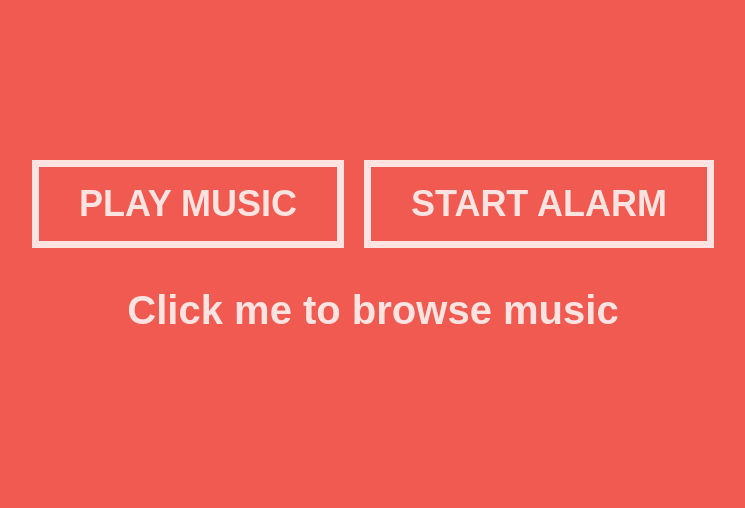
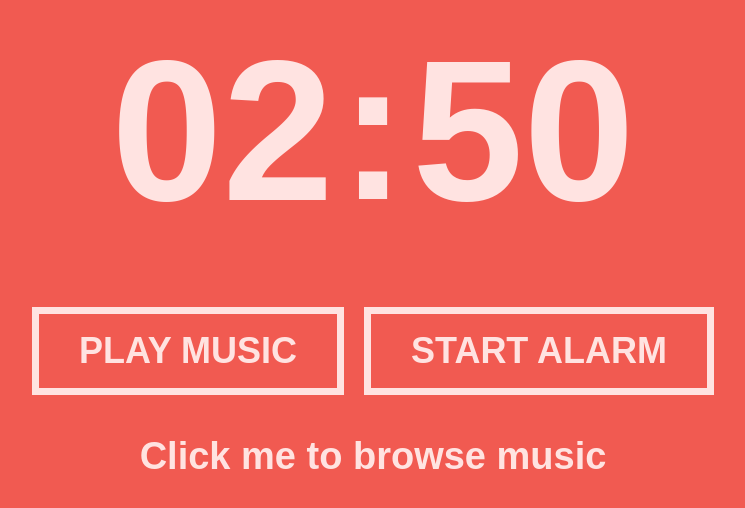
Before and after one commit to lomeat/tiny-alarm, a React (Create React App) app: page / in a window 1280 px wide. Shown: the part 154-662 px from the top of the page, without its empty margins (267-1012 px from the left). Built offline with nearby package versions, Linux system fonts and the light colour scheme; what webfontloader would draw is missing.

Commit message:
add time clock

```diff
--- a/src/App.js
+++ b/src/App.js
@@ -1,6 +1,7 @@
 import React from "react";
 
 import { ControlPanel } from "./ControlPanel";
+import { Clock } from "./Clock";
 
 export const App = () => {
   const [isMusicPlaying, setIsMusicPlaying] = React.useState(false);
@@ -19,6 +20,7 @@ export const App = () => {
 
   return (
     <>
+      <Clock />
       <ControlPanel
         isMusicPlaying={isMusicPlaying}
         toggleMusicPlaying={toggleMusicPlaying}
--- /dev/null
+++ b/src/Clock.js
@@ -0,0 +1,43 @@
+import React from "react";
+import styled from "styled-components";
+
+const time = {
+  hours: Array.from({ length: 24 }, (a, i) => (i < 10 ? "0" + i : i)),
+  minutes: Array.from({ length: 12 }, (a, i) =>
+    i * 5 < 10 ? "0" + i * 5 : i * 5
+  ),
+};
+
+export const Clock = () => {
+  const [hour, setHour] = React.useState(time.hours[2]);
+  const [minute, setMinute] = React.useState(time.minutes[10]);
+
+  return (
+    <Wrapper>
+      <Value>{hour}</Value>
+      <Colon>:</Colon>
+      <Value>{minute}</Value>
+    </Wrapper>
+  );
+};
+
+const Wrapper = styled.div`
+  display: flex;
+  font-size: 200px;
+  justify-content: center;
+  padding-bottom: 60px;
+`;
+
+const Value = styled.button`
+  border: 0;
+  background: transparent;
+  outline: none;
+  font-size: 200px;
+
+  &:hover {
+    cursor: pointer;
+    text-shadow: 5px 5px rgba(0, 0, 0, 0.5);
+  }
+`;
+
+const Colon = styled.span``;
--- a/src/ControlPanel.js
+++ b/src/ControlPanel.js
@@ -17,7 +17,6 @@ export const ControlPanel = ({
     e.preventDefault();
 
     const musicURL = URL.createObjectURL(e.target.files[0]);
-
     setMusic(musicURL);
     setMusicName(e.target.files[0].name.split(".mp3")[0]);
 
--- a/src/UI/Button.js
+++ b/src/UI/Button.js
@@ -5,7 +5,6 @@ export const Button = styled.button`
   padding: 16px 40px;
   text-transform: uppercase;
   font-size: 36px;
-  transition: 0.2s ease;
   font-weight: bold;
   border: 7px solid #ffe3e1;
 
--- a/src/UI/ChooseMusicButton.js
+++ b/src/UI/ChooseMusicButton.js
@@ -13,10 +13,9 @@ export const ChooseMusicButton = ({ musicName, onChange }) => {
 };
 
 const Wrapper = styled.label`
-  font-size: 40px;
+  font-size: 38px;
   text-overflow: ellipsis;
   text-align: center;
-  transition: 0.2s ease;
   border: 0px;
   background: transparent;
 
--- a/src/index.js
+++ b/src/index.js
@@ -28,6 +28,7 @@ const GlobalStyle = createGlobalStyle`
     color: #ffe3e1;
     outline: none;
     font-weight: bold;
+    transition: 0.2s ease;
   }
 `;
 
```
Also changed, not shown: 1 other file (tests, documents, lock files or other folders).
